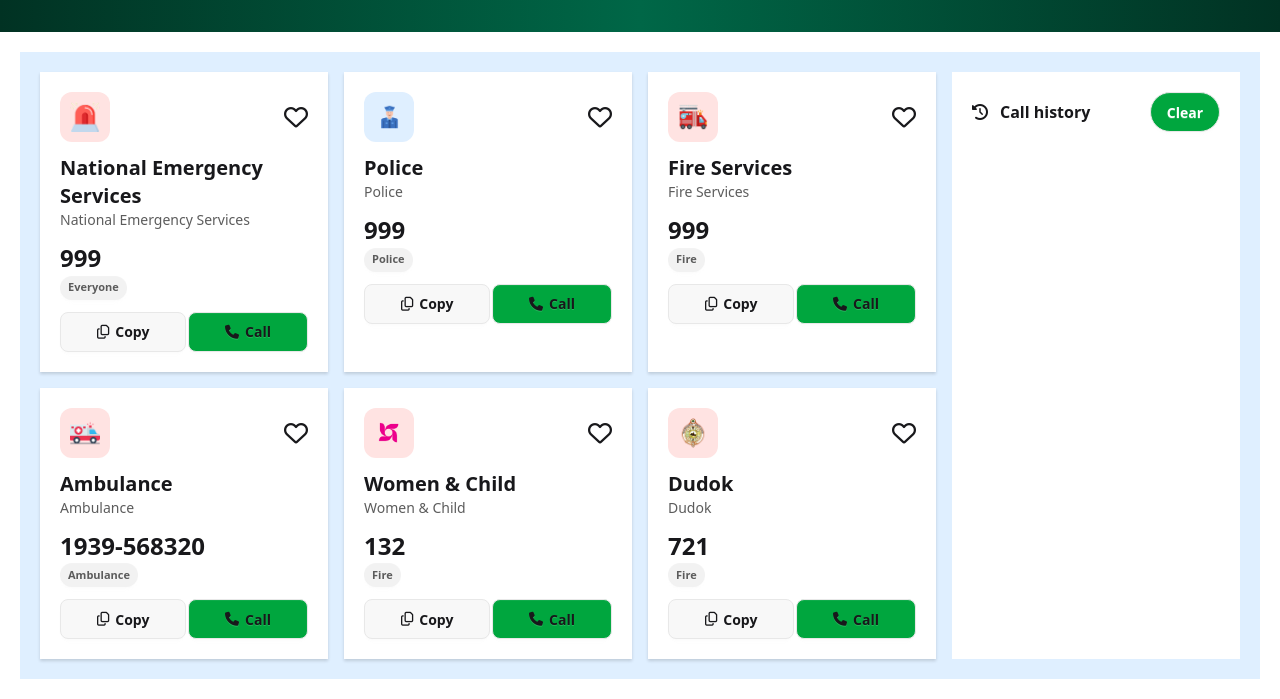
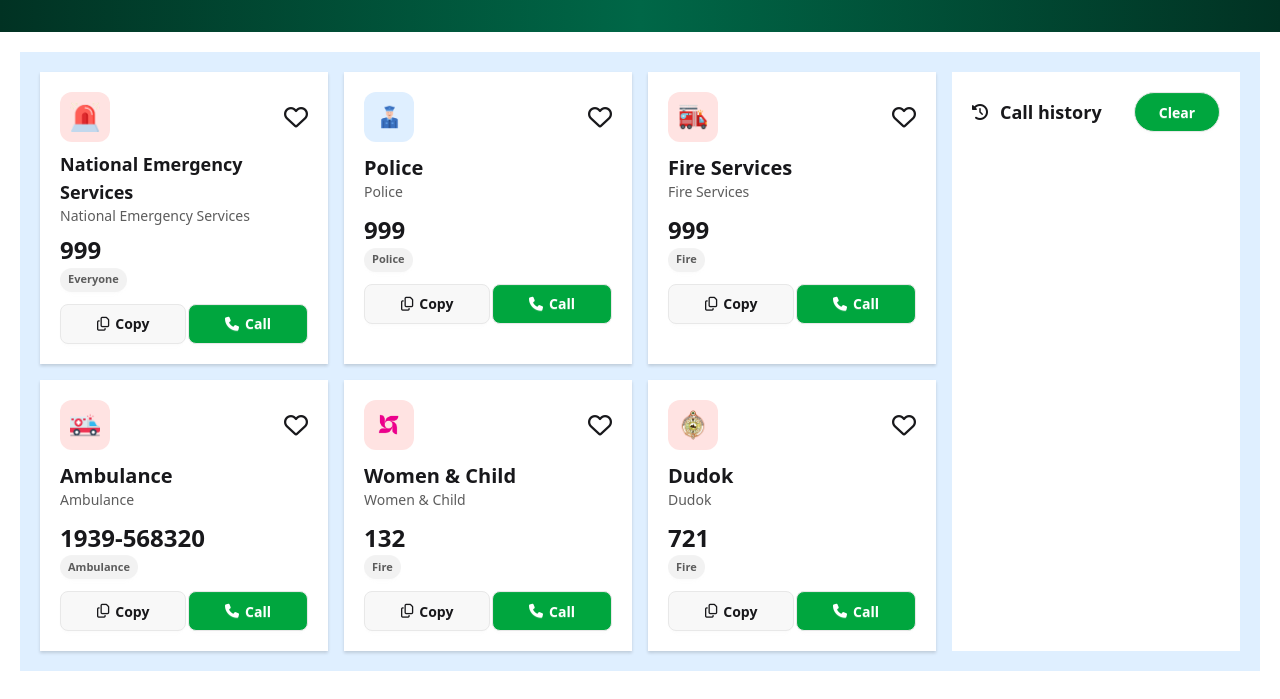
Before and after one commit to Jobayed1408/emergency-service-in-bd, a plain HTML site: page index.html in a window 1280 px wide. Shown: the part 308-1007 px from the top of the page. Drawn offline with nearby package versions, Linux system fonts and the light colour scheme.

Commit message:
challange part complete

```diff
--- a/index.html
+++ b/index.html
@@ -29,7 +29,7 @@
                         class="h-[25px] w-[25px]" src="./assets/heart.png" alt=""></button>
                 <button class="btn btn-soft bg-[#41ff6b1a] rounded-3xl px-15 md:px-5"><span id="coin-counter">100</span> <img
                         class="h-[25px] w-[25px]" src="./assets/coin.png" alt=""></button>
-                <button class="btn btn-soft bg-[#00a63e] text-white rounded-3xl px-15 md:px-7"><span id="copy-button-primary">2 </span> Copy</button>
+                <button class="btn btn-soft bg-[#00a63e] text-white rounded-3xl px-15 md:px-7"><span id="copy-button-primary">0 </span> Copy</button>
             </div>
         </div>
 
@@ -53,13 +53,13 @@
                         </div>
                         <i class="card-heart fa-regular fa-heart text-2xl"></i>
                     </div>
-                    <h1 class="text-xl font-bold pt-3 national-service-name">National Emergency Services</h1>
-                    <h4 class="text-sm pb-3 text-[#5c5c5c]">National Emergency Services</h4>
+                    <h1 class="text-lg font-bold pt-2 national-service-name">National Emergency Services</h1>
+                    <h4 class="text-sm pb-2 text-[#5c5c5c]">National Emergency Services</h4>
                     <h1 class="text-2xl font-bold national-service-call">999</h1>
                     <button class="btn btn-xs py-3 bg-[#f2f2f2] text-[#5c5c5c] rounded-3xl border-none">Everyone</button>
                     <div class="flex justify-between items-center pt-3">
                         <button class="copy-btn btn px-9 rounded-lg"><i class="fa-regular fa-copy"></i>Copy</button>
-                        <button id="national-call-id" class="btn rounded-lg bg-[#00a63e] px-9"><i class="fa-solid fa-phone"></i>Call</button>
+                        <button id="national-call-id" class="btn text-white rounded-lg bg-[#00a63e] px-9"><i class="fa-solid fa-phone"></i>Call</button>
 
                     </div>
 
@@ -77,7 +77,7 @@
                     <button class="btn btn-xs py-3 bg-[#f2f2f2] text-[#5c5c5c] rounded-3xl border-none">Police</button>
                     <div class="flex justify-between items-center pt-3">
                         <button class="copy-btn btn px-9 rounded-lg"><i class="fa-regular fa-copy"></i>Copy</button>
-                        <button id="police-call-id" class="btn rounded-lg bg-[#00a63e] px-9"><i class="fa-solid fa-phone"></i>Call</button>
+                        <button id="police-call-id" class="btn text-white  rounded-lg bg-[#00a63e] px-9"><i class="fa-solid fa-phone"></i>Call</button>
 
                     </div>
 
@@ -95,7 +95,7 @@
                     <button class="btn btn-xs py-3 bg-[#f2f2f2] text-[#5c5c5c] rounded-3xl border-none">Fire</button>
                     <div class="flex justify-between items-center pt-3">
                         <button class="copy-btn btn px-9 rounded-lg"><i class="fa-regular fa-copy"></i>Copy</button>
-                        <button id="fire-service-call-id" class="btn rounded-lg bg-[#00a63e] px-9"><i class="fa-solid fa-phone"></i>Call</button>
+                        <button id="fire-service-call-id" class="btn text-white  rounded-lg bg-[#00a63e] px-9"><i class="fa-solid fa-phone"></i>Call</button>
 
                     </div>
 
@@ -113,7 +113,7 @@
                     <button class="btn btn-xs py-3 bg-[#f2f2f2] text-[#5c5c5c] rounded-3xl border-none">Ambulance</button>
                     <div class="flex justify-between items-center pt-3">
                         <button class="copy-btn btn px-9 rounded-lg"><i class="fa-regular fa-copy"></i>Copy</button>
-                        <button id="ambulance-service-call-id" class="btn rounded-lg bg-[#00a63e] px-9"><i class="fa-solid fa-phone"></i>Call</button>
+                        <button id="ambulance-service-call-id" class="btn text-white  rounded-lg bg-[#00a63e] px-9"><i class="fa-solid fa-phone"></i>Call</button>
 
                     </div>
 
@@ -131,7 +131,7 @@
                     <button class="btn btn-xs py-3 bg-[#f2f2f2] text-[#5c5c5c] rounded-3xl border-none">Fire</button>
                     <div class="flex justify-between items-center pt-3">
                         <button class="copy-btn btn px-9 rounded-lg"><i class="fa-regular fa-copy"></i>Copy</button>
-                        <button id="women-service-call-id" class="btn rounded-lg bg-[#00a63e] px-9"><i class="fa-solid fa-phone"></i>Call</button>
+                        <button id="women-service-call-id" class="btn text-white  rounded-lg bg-[#00a63e] px-9"><i class="fa-solid fa-phone"></i>Call</button>
 
                     </div>
 
@@ -149,7 +149,7 @@
                     <button class="btn btn-xs py-3 bg-[#f2f2f2] text-[#5c5c5c] rounded-3xl border-none">Fire</button>
                     <div class="flex justify-between items-center pt-3">
                         <button class="copy-btn btn px-9 rounded-lg"><i class="fa-regular fa-copy"></i>Copy</button>
-                        <button id="dudok-service-call-id" class="btn rounded-lg bg-[#00a63e] px-9"><i class="fa-solid fa-phone"></i>Call</button>
+                        <button id="dudok-service-call-id" class="btn text-white  rounded-lg bg-[#00a63e] px-9"><i class="fa-solid fa-phone"></i>Call</button>
 
                     </div>
 
@@ -162,11 +162,11 @@
                     <div class="flex justify-between items-center">
                         <div class="flex gap-3 items-center  ">
                             <i class="fa-solid fa-clock-rotate-left"></i>
-                            <h4 class="font-semibold">
+                            <h4 class="font-bold text-lg">
                                 Call history
                             </h4>
                         </div>
-                        <button id="clear-btn" class="btn text-white font-semibold rounded-4xl bg-[#00a63e]">Clear</button>
+                        <button id="clear-btn" class="btn text-white font-semibold rounded-4xl px-6 bg-[#00a63e]">Clear</button>
                     </div>
 
                     <div class="call-history">
--- a/script.js
+++ b/script.js
@@ -5,6 +5,8 @@ let count = 0;
 
 for (let heart of cardHearts) {
     heart.addEventListener('click', function () {
+        heart.classList.toggle("hover:bg-black-400");
+        heart.classList.toggle("hover:scale-110");
         count++;
         document.getElementById('nav-heart').innerText = count;
     });
```
